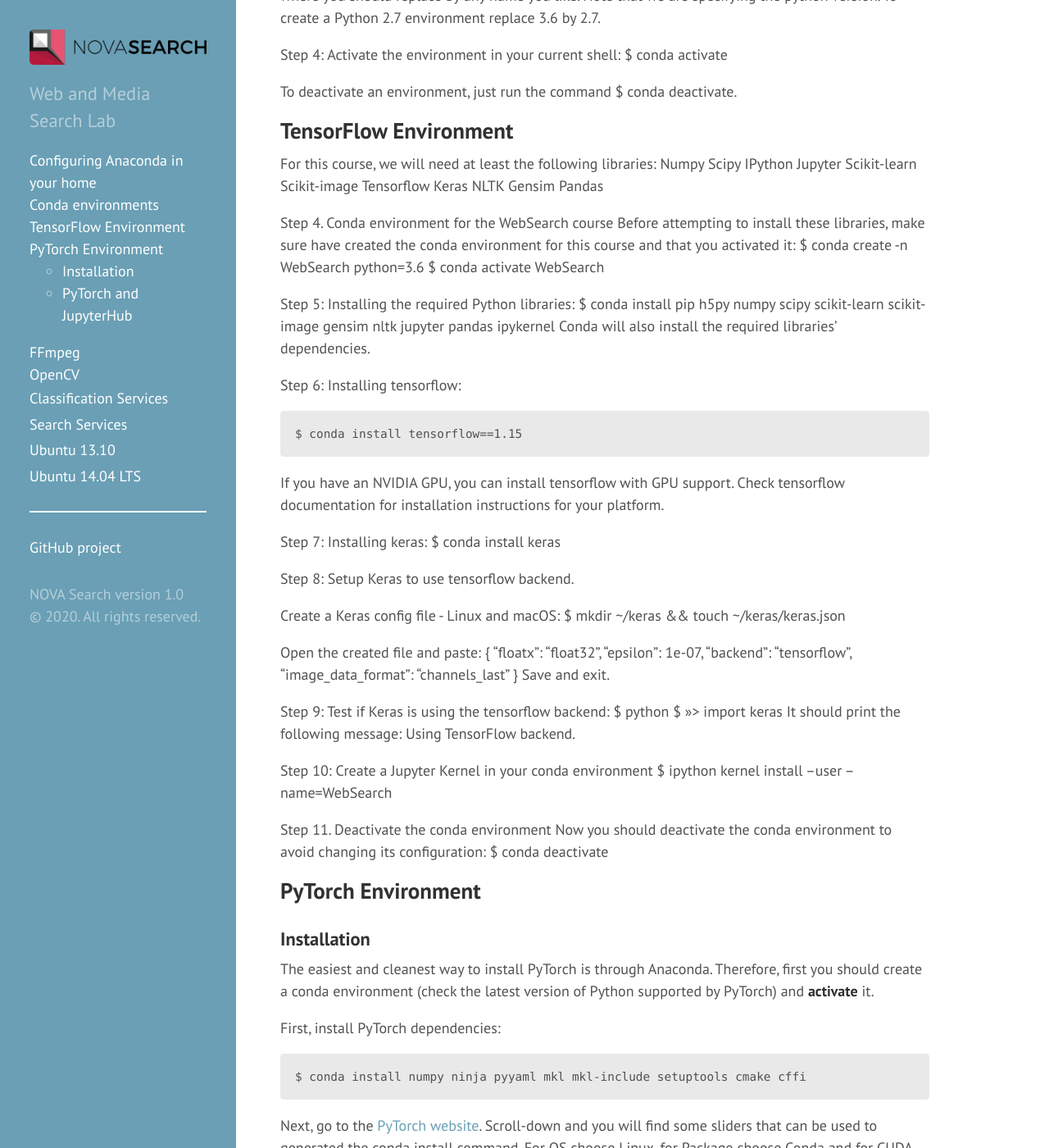
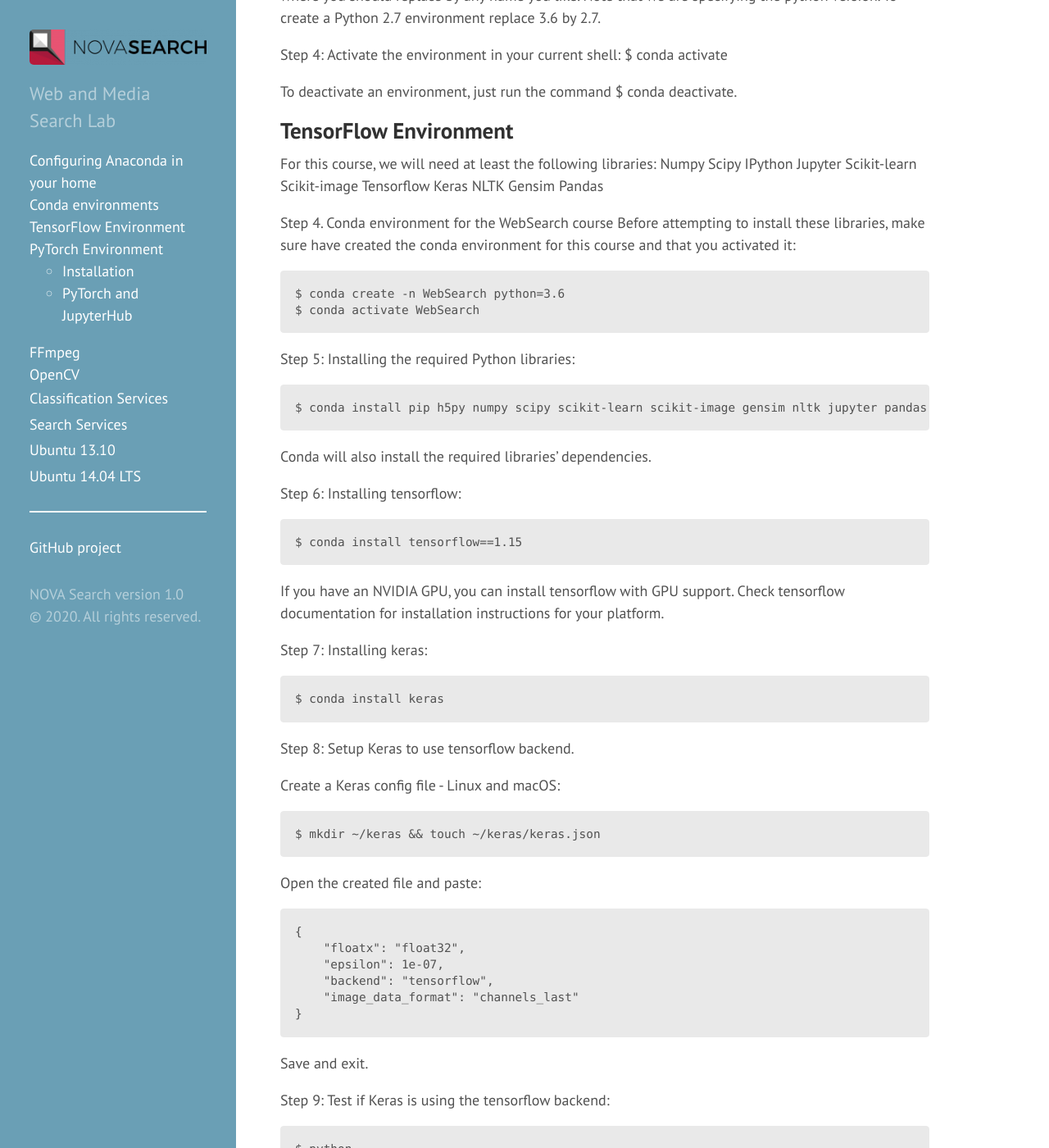
Before and after one commit to novasearch/wiki.novasearch.org, a Jekyll site: the page built from wiki/Software_Libraries.md, in a window 1280 px wide and 1400 px high, scrolled down 1065 px. Shown: the whole window at 82% size. Built offline with Jekyll 4.4.1, drawn with Linux system fonts in a browser that asks for light colours; some of the changed text lies outside the part shown.

Commit message:
Update Software_Libraries.md

```diff
--- a/wiki/Software_Libraries.md
+++ b/wiki/Software_Libraries.md
@@ -31,7 +31,7 @@ In Anaconda, virtual environments are referred as conda environments.
 
 To keep both Python and libraries required for the Web Search course isolated from other libraries installed in your computer, let’s create a conda environment:
 
-Step 3: Run the following command to create a conda env:
+_Step 3_: Run the following command to create a conda env:
 
     $ conda create -n <env_name> python=3.6
 
@@ -61,11 +61,14 @@ Pandas
 
 Step 4. Conda environment for the WebSearch course
 Before attempting to install these libraries, make sure have created the conda environment for this course and that you activated it:
+
     $ conda create -n WebSearch python=3.6
     $ conda activate WebSearch
 
 Step 5: Installing the required Python libraries:
+
     $ conda install pip h5py numpy scipy scikit-learn scikit-image gensim nltk jupyter pandas ipykernel
+
 Conda will also install the required libraries’ dependencies.
 
 Step 6: Installing tensorflow:
@@ -75,35 +78,41 @@ Step 6: Installing tensorflow:
 If you have an NVIDIA GPU, you can install tensorflow with GPU support. Check tensorflow documentation for installation instructions for your platform.
 
 Step 7: Installing keras:
+
     $ conda install keras
 
 Step 8: Setup Keras to use tensorflow backend.
 
 Create a Keras config file -  Linux and macOS:
+
     $ mkdir ~/keras && touch ~/keras/keras.json
 
 Open the created file and paste:
-{
-    "floatx": "float32",
-    "epsilon": 1e-07,
-    "backend": "tensorflow",
-    "image_data_format": "channels_last"
-}
+
+    {
+        "floatx": "float32",
+        "epsilon": 1e-07,
+        "backend": "tensorflow",
+        "image_data_format": "channels_last"
+    }
+
 Save and exit.
 
 Step 9: Test if Keras is using the tensorflow backend:
+
     $ python
     $ >>> import keras
+
 It should print the following message: Using TensorFlow backend.
 
 Step 10: Create a Jupyter Kernel in your conda environment
+
     $ ipython kernel install --user --name=WebSearch
 
 Step 11. Deactivate the conda environment
 Now you should deactivate the conda environment to avoid changing its configuration:
+
     $ conda deactivate
-
-
 
 PyTorch Environment
 ------------
```
